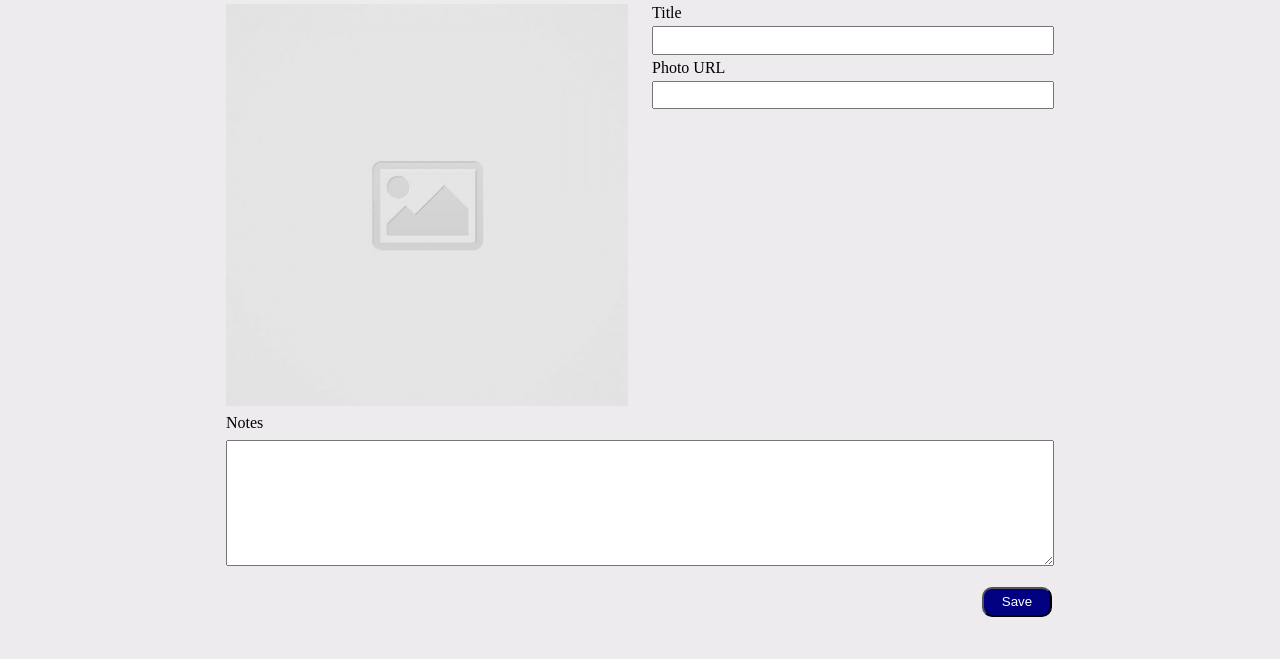
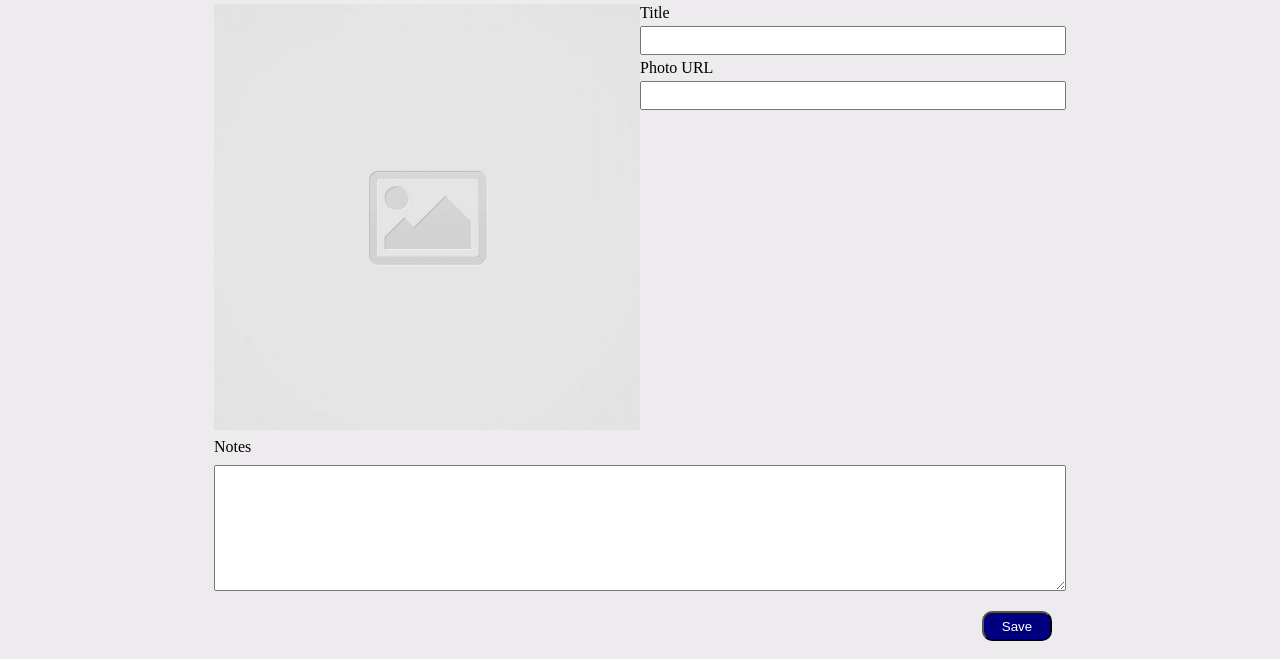
Before and after one commit to james-aguirre/code-journal, a website: page index.html in a window 1280 px wide. Shown: the part 141-800 px from the top of the page. Drawn offline with Linux system fonts and the light colour scheme.

Commit message:
deleted column-half-2 from css

```diff
--- a/css/layout.css
+++ b/css/layout.css
@@ -14,8 +14,7 @@
 }
 
 .column-full,
-.column-half,
-.column-half-2 {
+.column-half {
   width: 100%;
 }
 
@@ -25,13 +24,11 @@
   }
 
   .column-full,
-  .column-half,
-  .column-half-2 {
+  .column-half, {
     padding: 0 0.75rem;
   }
 
-  .column-half,
-  .column-half-2 {
+  .column-half {
     width: 50%;
   }
 }
```
